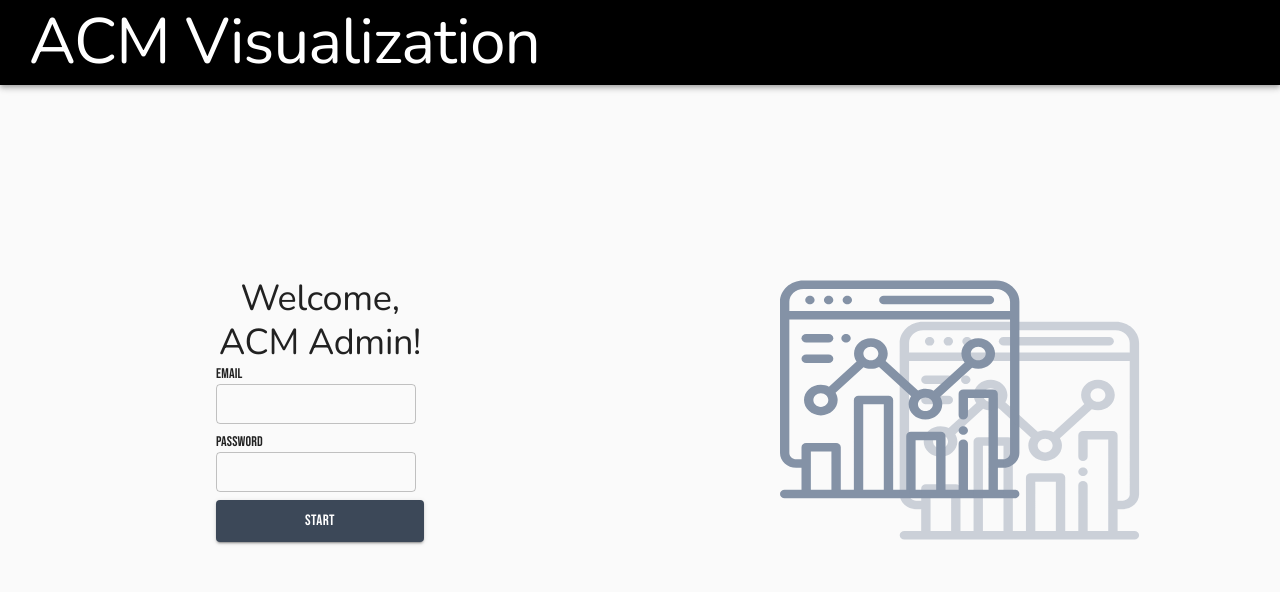
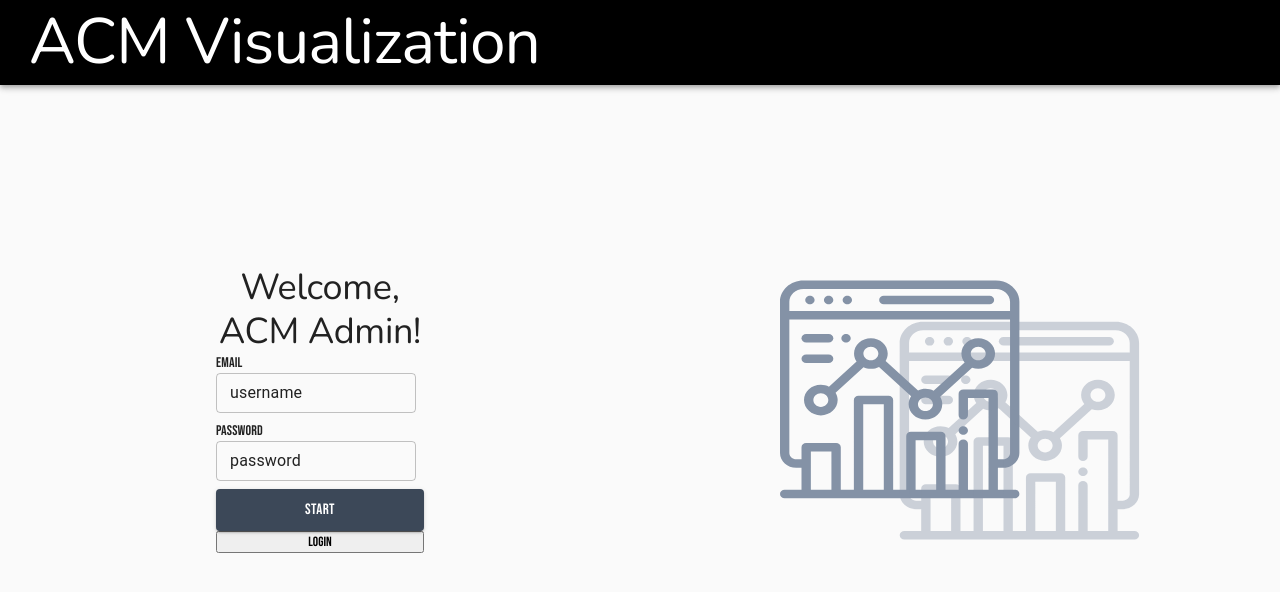
Before and after one commit to acmucsd-projects/sp-cerulean, a React (Create React App) app in the folder client/: page / in a window 1280 px wide. Shown: the top 592 px of the page. Built offline with nearby package versions, Linux system fonts and the light colour scheme.

Commit message:
initial login system

```diff
--- a/client/src/App.js
+++ b/client/src/App.js
@@ -1,17 +1,20 @@
-import React from "react";
+import React, {useState, useMemo} from "react"
 import Home from "./components/Home";
-import CssBaseline from "@material-ui/core/CssBaseline";
-import "./App.css";
 import Login from "./components/Login";
-import { BrowserRouter as Router, Switch, Route } from "react-router-dom";
-import AverageChart from "./components/AverageChart";
-import Header from "./components/Header";
+import CssBaseline from '@material-ui/core/CssBaseline';
+import {BrowserRouter as Router, Switch, Route} from 'react-router-dom';
+import { UserContext } from "./UserContext";
 
 const App = () => {
+    const [user, setUser] = useState(null);
+    const value = useMemo(() => ({user, setUser}), [user, setUser]);
     return (
       <Router>
+        <div>
+          <React.Fragment>
             <CssBaseline />
-      <Header />
+            <div>
+              <UserContext.Provider value={value}>
                 <Switch>
                   <Route exact path="/" component={Login} />
                   <Route
@@ -19,10 +22,14 @@ const App = () => {
                     path="/average"
                     render={() => <AverageChart numberOfEvents={10} />}
                   />
-        <Route exact path="/home" component={Home} />
+                  <Route path="/home" component={Home} />
                 </Switch>
+              </UserContext.Provider>
+            </div>
+          </React.Fragment>
+        </div>
       </Router>
     );
-};
+}
 
 export default App;
--- /dev/null
+++ b/client/src/UserContext.js
@@ -0,0 +1,3 @@
+import {createContext} from 'react';
+
+export const UserContext = createContext(null);
--- a/client/src/components/Login.js
+++ b/client/src/components/Login.js
@@ -1,24 +1,27 @@
-import React from "react";
-import { Button, Grid, TextField, Typography } from "@material-ui/core";
-import { makeStyles } from "@material-ui/core/styles";
-import { ReactComponent as Computers } from "./computers.svg";
+import React, {useContext, setState, useState} from "react";
+import { Button, Grid, TextField, Typography } from "@material-ui/core"
+import { makeStyles } from "@material-ui/core/styles"
+import Header from "./Header"
+import { ReactComponent as Computers } from './computers.svg';
+import {UserContext} from "../UserContext";
+import axios from "axios";
 
 const useStyles = makeStyles((theme) => ({
   img: {
-    margin: "auto",
-    display: "block",
-    maxWidth: "90%",
-    maxHeight: "90%",
+    margin: 'auto',
+    display: 'block',
+    maxWidth: '90%',
+    maxHeight: '90%',
   },
   item1: {
     order: 2,
-    [theme.breakpoints.up("sm")]: {
+    [theme.breakpoints.up('sm')]: {
       order: 1,
     },
   },
   item2: {
     order: 1,
-    [theme.breakpoints.up("sm")]: {
+    [theme.breakpoints.up('sm')]: {
       order: 2,
     },
   },
@@ -33,52 +36,83 @@ const useStyles = makeStyles((theme) => ({
 
 const Login = () => {
     const classes = useStyles();
+    const {user, setUser} = useContext(UserContext);
+    const [state, setState] = useState({
+      username: "",
+      password: ""
+    });
+
+    const login = async () => {
+      const config = {
+        headers: {
+          "Content-Type": "application/json",
+        },
+      };
+      const body = {
+        username: "dennis@gmail.com",
+        password: "test12345"
+      }
+        const result = axios.post("/api/authentication/login", body, config)
+                            .catch((err) => console.error(err));
+        setUser(user);
+        console.log(user);
+
+    };
+
     return (
         <div>
-      <Grid
-        container
+            <Header />
+            <Grid container
             direction="row"
             justify="space-around"
             alignItems="center"
-        style={{ height: "650px" }}
+            style={{ height: "650px"}}
             >
             <Grid
                 container
                 item
-          xs={12}
-          sm={6}
+                xs={12} sm={6}
                 alignItems="center"
                 direction="column"
                 className={classes.item1}
                 >
                 <div />
                 <div style={{ display: "flex", flexDirection: "column" }}>
-            <Typography variant="h2" align="center">
+                    <Typography
+                    variant='h2'
+                    align="center">
                     Welcome,
                     </Typography>
-            <Typography variant="h2" align="center">
+                    <Typography variant='h2'
+                    align="center"
+                    >
                     ACM Admin!
                     </Typography>
-            <Typography variant="body">EMAIL</Typography>
-            <TextField
-              id="email"
-              margin="dense"
-              variant="outlined"
-              className={classes.textField}
-            />
-            <Typography variant="body" style={{ padding: 0 }}>
-              PASSWORD
+                    <Typography variant='body'>
+                    EMAIL
                     </Typography>
                     <TextField
                         id="email"
                         margin="dense"
-              variant="outlined"
+                        variant='outlined'
                         className={classes.textField}
+                        value="username"
+                        onChange={e => setState(e.target.value)}
+                    />
+                    <Typography variant='body'
+                    style={{ padding: 0 }}>
+                    PASSWORD
+                    </Typography>
+                    <TextField
+                        id="password"
+                        margin="dense"
+                        variant='outlined'
+                        className={classes.textField}
+                        value="password"
+                        onChange={e => setState(e.target.value)}
                     />
                     <Button
-              onClick={() => {
-                alert("You've just started :)");
-              }}
+                    onClick={event => window.location.href="./home"}
                     variant="contained"
                     color="secondary"
                     size="large"
@@ -86,26 +120,27 @@ const Login = () => {
                     >
                     START
                     </Button>
+                    <button onClick={login}>
+                        login
+                        </button>
                 </div>
+
             </Grid>
-        <Grid
-          container
-          item
-          xs={12}
-          sm={6}
+            <Grid container item xs={12} sm={6}
             direction="column"
             alignItems="center"
-          className={classes.item2}
-        >
+            className={classes.item2}>
                 <div />
                 <div>
-            <Computers className={classes.img} />
+                <Computers className={classes.img}/>
                 </div>
                 <div />
             </Grid>
             </Grid>
+
         </div>
     );
+
 };
 
 export default Login;
--- a/package.json
+++ b/package.json
@@ -13,11 +13,13 @@
   "author": "Advay, Ashley, Samir, Dennis, Justin, Tim",
   "license": "MIT",
   "dependencies": {
+    "axios": "^0.21.1",
     "bcrypt": "^5.0.0",
     "dotenv": "^8.2.0",
     "express": "^4.17.1",
     "jsonwebtoken": "^8.5.1",
     "pg": "^8.4.2",
+    "react-router-dom": "^5.2.0",
     "uuid": "^8.3.1"
   },
   "devDependencies": {
```
Also changed, not shown: client/src/components/LoginUser.js (added, +25 -0 lines), 1 other file (tests, documents, lock files or other folders). Lines whose indentation alone changed are shown as unchanged.
